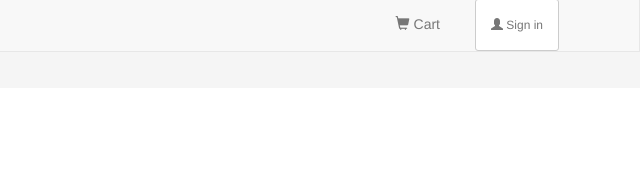
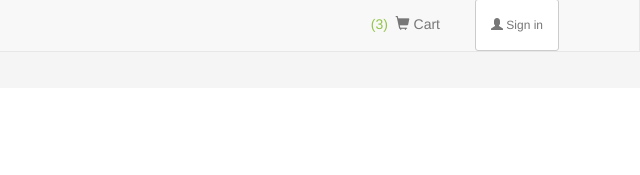
Before and after one commit to michaeldiguiseppi/collectionOfRadPpl, a website: page src/about.html in a window 1280 px wide. Shown: the top 175 px of the page, 640-1280 px from the left. Drawn offline with nearby package versions, Linux system fonts and the light colour scheme.

Commit message:
added shopping cart number to about checkout and products pages

```diff
--- a/src/about.html
+++ b/src/about.html
@@ -33,7 +33,7 @@
                  </li>
               </ul>
               <ul class="nav navbar-nav navbar-right" style="margin-right: 50px;">
-                  <li><a href="checkout.html"><span class="glyphicon glyphicon-shopping-cart"></span>  Cart</a></li>
+                  <li><a href="checkout.html"><span class ="circleCost">(3) &nbsp;</span><span class="glyphicon glyphicon-shopping-cart"></span>  Cart</a></li>
                   <li>
                   <a href="#" class="btn btn-default btn-xs" style="margin-left: 20px;"><span class="glyphicon glyphicon-user"></span>  Sign in</a>
                   </li>
```
Also changed, not shown: src/checkout.html (+1 -1 lines), src/products.html (+1 -1 lines).
